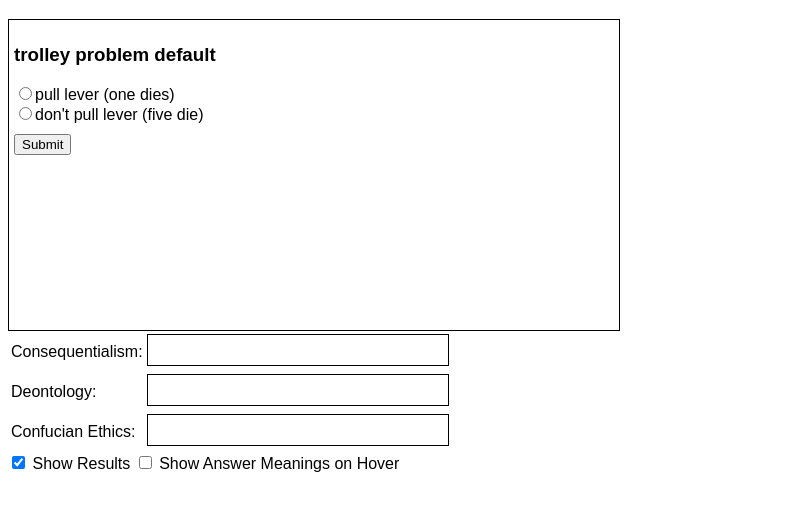
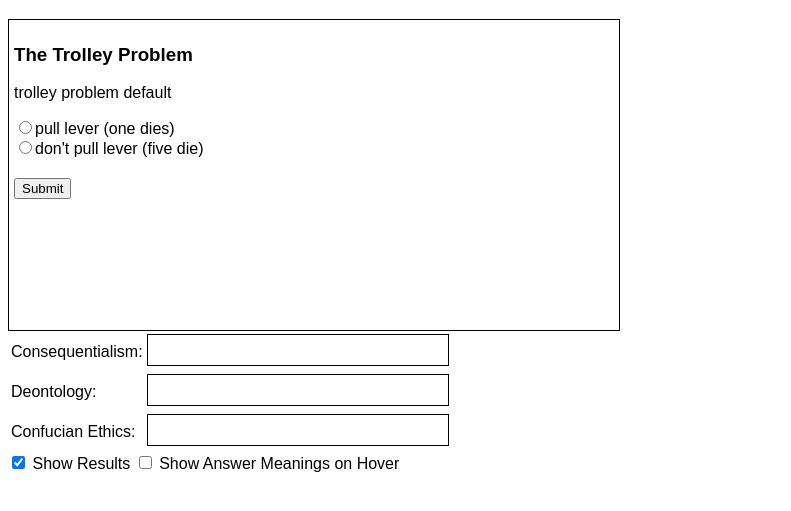
Before and after one commit to jclaver-mines/ethics-quiz, a plain HTML site: page index.html in a window 1280 px wide. Both pictures are taken after a click on the button "Begin!". Shown: the part 61-572 px from the top of the page, without its empty margins (0-791 px from the left). Drawn offline with Linux system fonts and the light colour scheme.

Commit message:
Added question titles

```diff
--- a/index.html
+++ b/index.html
@@ -69,4 +69,8 @@
     height: 300px;
     padding: 5px;
   }
+
+  .margin-bottom {
+    margin-bottom: 20px;
+  }
 </style>
--- a/script.js
+++ b/script.js
@@ -24,12 +24,14 @@ class EthicsQuiz {
     this.questions = [
       {
         type: "multiple choice",
+        title: "The Trolley Problem",
         prompt: "trolley problem default",
         options: ["pull lever (one dies)", "don't pull lever (five die)"],
         outcomes: ["conseq3", "deonto1"]
       },
       {
         type: "slider",
+        title: "The Trolley Problem",
         prompt: "trolley problem family",
         options: ["matters little", "matters a lot"],
         barlength: 5,
@@ -37,6 +39,7 @@ class EthicsQuiz {
       },
       {
         type: "slider",
+        title: "The Trolley Problem",
         prompt: "trolley problem push",
         options: ["push them", "don't push them"],
         barlength: 5,
@@ -166,11 +169,17 @@ function questionToHTML(question) {
   let parentDiv = document.createElement("div");
   parentDiv.setAttribute("id", "question-div");
   parentDiv.setAttribute("question_type", question.type);
-  parentDiv.style.margin = "10px 0px";
+  parentDiv.classList = ["margin-bottom"];
+
+  // making the title
+  let title = question.title;
+  let questionTitle = document.createElement("h3");
+  questionTitle.textContent = title;
+  parentDiv.appendChild(questionTitle);
 
   // making the prompt
   let prompt = question.prompt;
-  let questionPrompt = document.createElement("h3");
+  let questionPrompt = document.createElement("p");
   questionPrompt.textContent = prompt;
   parentDiv.appendChild(questionPrompt);
 
```
